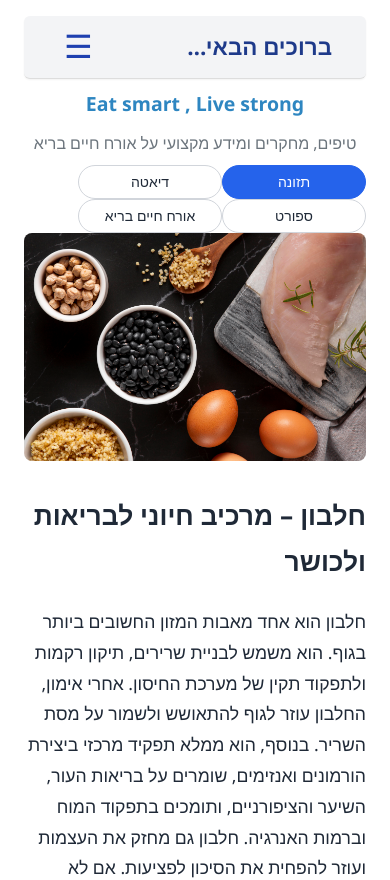
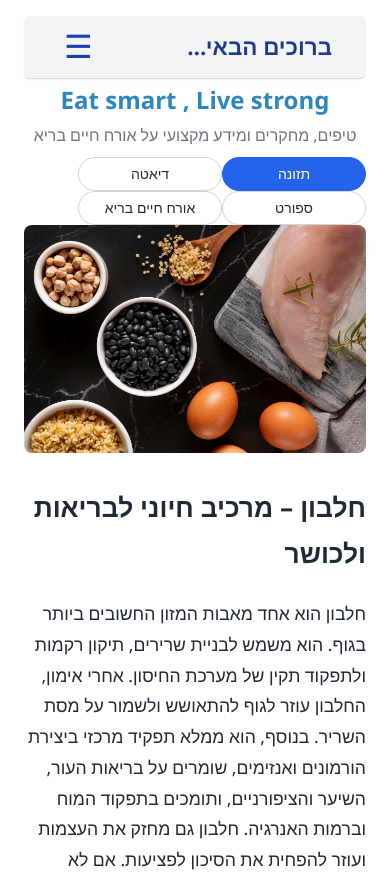
Before and after one commit to ronental75/nutrition-community, a React (Create React App) app: page / in a window 390 px wide. Shown: the top 880 px of the page. Built offline with nearby package versions, Linux system fonts and the light colour scheme.

Commit message:
Updated homepage to use Notion post links

```diff
--- a/src/App.js
+++ b/src/App.js
@@ -151,7 +151,7 @@ function LandingPage({ lang }) {
 
 
 
-      <header className="flex flex-col sm:flex-row justify-between items-center mb-6">
+      <header className="flex flex-col sm:flex-row justify-between items-center mb-10">
       <h1 className="page-title">
         {isHebrew ? 'Eat smart , Live strong' : 'Nutrition Community Content'}
       </h1>
--- a/src/styles.css
+++ b/src/styles.css
@@ -34,11 +34,11 @@ body {
   }
 
   .page-title {
-    font-size: clamp(1rem, 5vw, 2.5rem);  /* ✅ Responsive font size */
-    font-weight: 700;
+    font-size: clamp(1.5rem, 5vw, 2.5rem);  /* ✅ Responsive font size */
+    font-weight: auto;
     color: #2E86C1;
     text-align: center;
-    margin: 0.5rem 0;
+    margin: 0;
     white-space: nowrap;          /* ✅ Force one line */
     overflow: hidden;
     text-overflow: ellipsis;      /* ✅ Show … if too long */
```
